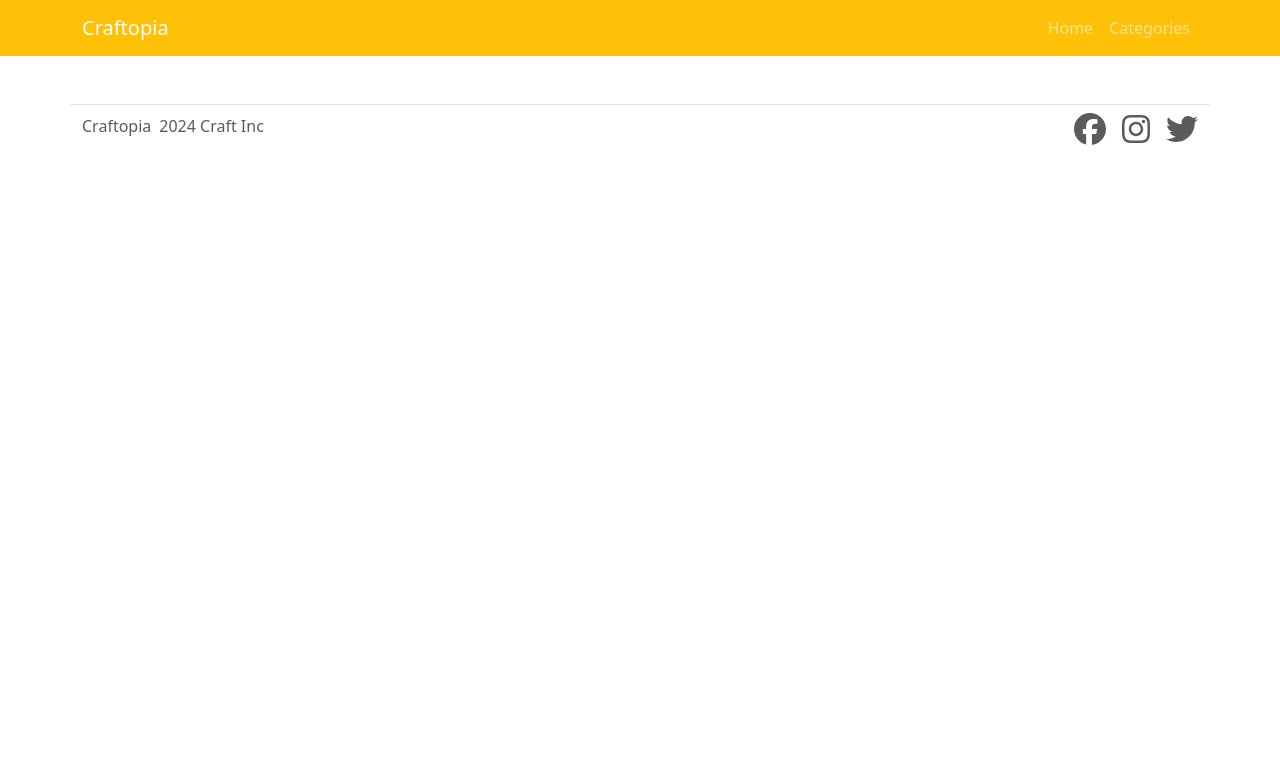
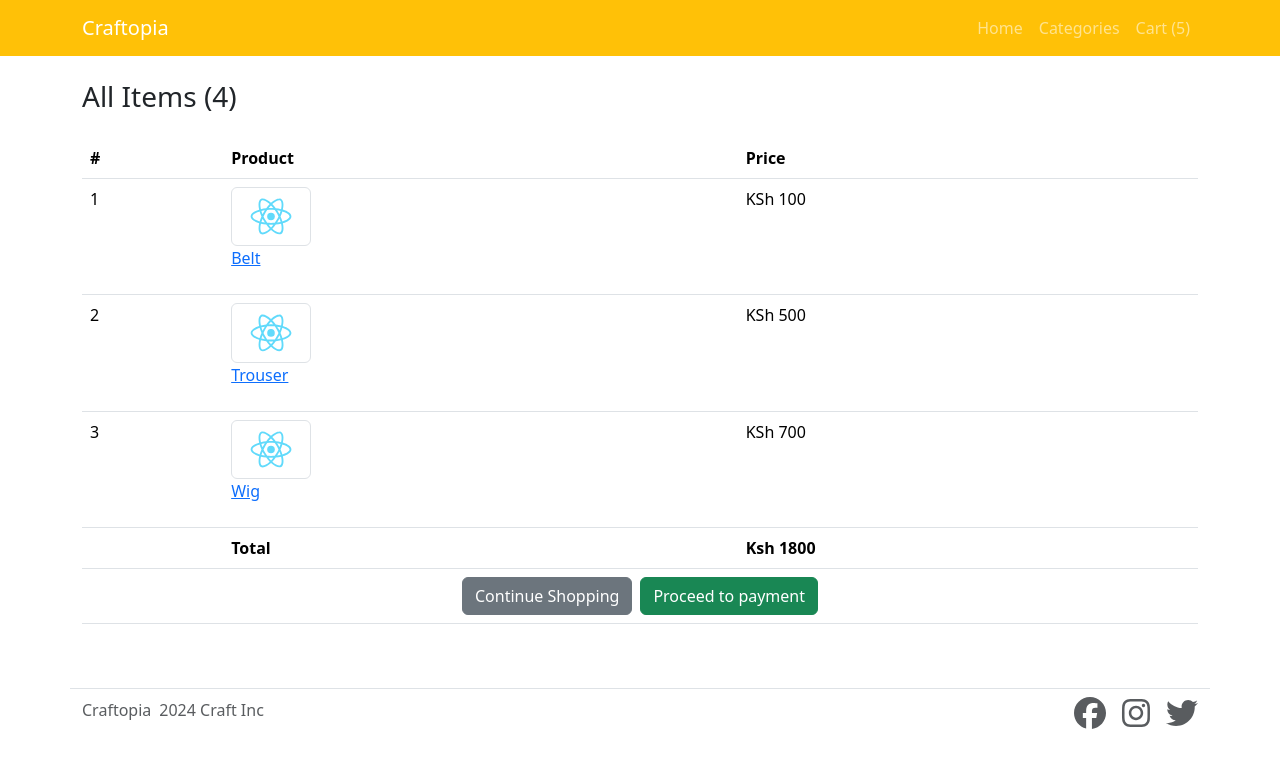
Before and after one commit to shaun-saisi/Craftopia, a React (Create React App) app in the folder multivendor_ecommerce/frontend/: page /checkout in a window 1280 px wide. Shown: the top 768 px of the page. Built offline with nearby package versions, Linux system fonts and the light colour scheme.

Commit message:
added the checkout page

```diff
--- a/multivendor_ecommerce/frontend/src/App.js
+++ b/multivendor_ecommerce/frontend/src/App.js
@@ -8,6 +8,7 @@ import Categories from './components/Categories';
 import ProductDetail from './components/ProductDetail';
 import AllProducts from './components/AllProducts';
 import CategoryProducts from './components/CategoryProducts';
+import Checkout from './components/Checkout';
 
 import '@fortawesome/fontawesome-free/css/all.min.css';
 
@@ -23,6 +24,7 @@ function App() {
         <Route path='/categories' element={<Categories />}/>
         <Route path='/category/:category_slug/:category_id' element={<CategoryProducts />}/>
         <Route path='/product/:product_slug/:product_id' element={<ProductDetail />}/>
+        <Route path='/checkout' element={<Checkout />}/>
       </Routes>
 
       <Footer/>
--- /dev/null
+++ b/multivendor_ecommerce/frontend/src/components/Checkout.js
@@ -0,0 +1,76 @@
+import {Link} from 'react-router-dom';
+
+import logo from '../logo.svg';
+
+
+
+function Checkout(props) {
+    return (
+
+
+            <div className='container mt-4'>
+                <h3 className='mb-4'>All Items (4)</h3>
+                <div className='row'>
+                    <div className='col-md-8 col-12'>
+                    </div>
+                <div className='table-responsive'>
+                    <table className='table'>
+                        <thead>
+                            <tr>
+                                <th>#</th>
+                                <th>Product</th>
+                                <th>Price</th>
+                            </tr>
+                        </thead>
+                        <tbody>
+                            <tr>
+                                <td>1</td>
+                                <td>
+                                   <Link> <img src={logo} className="img-thumbnail" width='80' alt="..." /></Link>
+                                   <Link>  <p>Belt</p></Link>
+                                </td>
+                                <td>KSh 100</td>
+                            </tr>
+                            <tr>
+                                <td>2</td>
+                                <td>
+                                   <Link> <img src={logo} className="img-thumbnail" width='80' alt="..." /></Link>
+                                   <Link>  <p>Trouser</p></Link>
+                                </td>
+                                <td>KSh 500</td>
+                            </tr>
+                            <tr>
+                                <td>3</td>
+                                <td>
+                                   <Link> <img src={logo} className="img-thumbnail" width='80' alt="..." /></Link>
+                                   <Link>  <p>Wig</p></Link>
+                                </td>
+                                <td>KSh 700</td>
+                            </tr>
+                        </tbody>
+                        <tfoot>
+                            <tr>
+                                 <th></th>
+                                <th>Total</th>
+                                <th>Ksh 1800</th>
+                            </tr>
+                            <tr>
+
+                                    <td colSpan='3' align='center'>
+                                        <Link to='/categories' className='btn btn-secondary'>Continue Shopping</Link>
+                                        <Link className='btn btn-success ms-2'>Proceed to payment</Link>
+                                    </td>
+
+                            </tr>
+                        </tfoot>
+                    </table>
+                </div>
+            </div>
+
+        </div>
+
+
+    )
+}
+
+export default Checkout;
--- a/multivendor_ecommerce/frontend/src/components/Header.js
+++ b/multivendor_ecommerce/frontend/src/components/Header.js
@@ -16,6 +16,9 @@ function Header(){
           <li className="nav-item">
             <Link className="nav-link" aria-current="page" to="/categories">Categories</Link>
           </li>
+          <li className="nav-item">
+            <Link className="nav-link" aria-current="page" to="/checkout">Cart (5)</Link>
+          </li>
         </ul>
       </div>
     </div>
```
